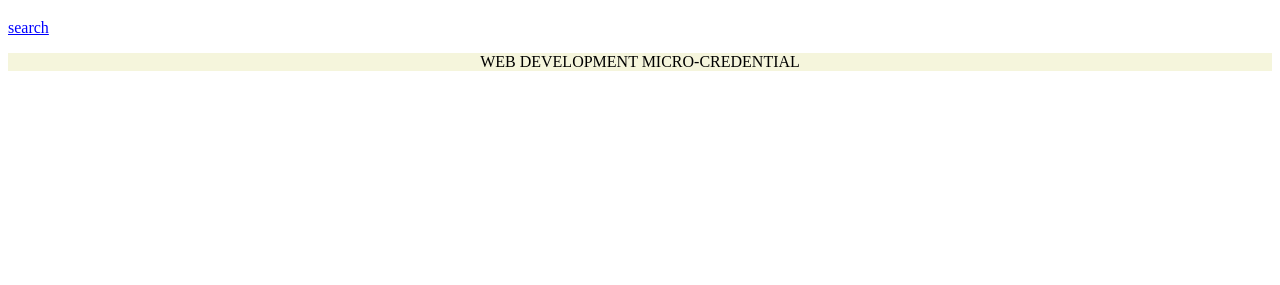
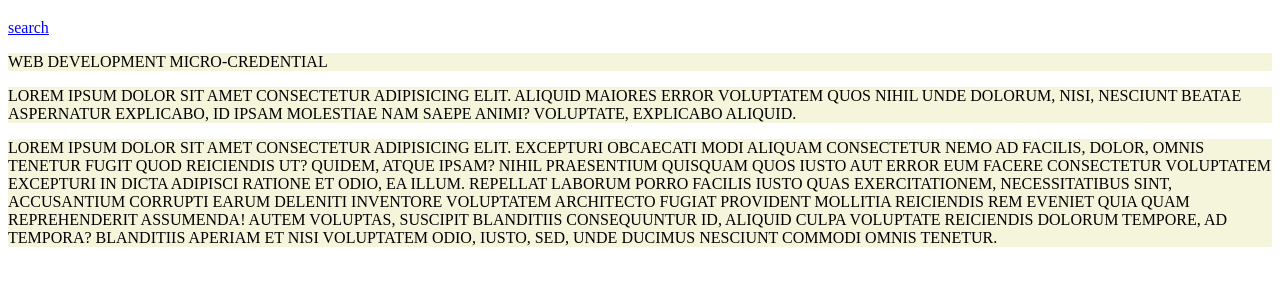
Before and after one commit to PaolaDesign/project-1-april-2023, a plain HTML site: page index.html in a window 1280 px wide. Shown: the part 61-346 px from the top of the page. Drawn offline with Linux system fonts and the light colour scheme.

Commit message:
lorem text added

```diff
--- a/index.html
+++ b/index.html
@@ -3,11 +3,30 @@
   <head>
     <meta charset="utf-8" />
     <title>project 1</title>
-    <link rel="stylesheet" href="styles.css">
+    <link rel="stylesheet" href="styles.css" />
   </head>
   <body>
     <h1>homepage</h1>
     <a href="https://www.google.com">search</a>
     <p>web development micro-credential</p>
+    <p>
+      Lorem ipsum dolor sit amet consectetur adipisicing elit. Aliquid maiores
+      error voluptatem quos nihil unde dolorum, nisi, nesciunt beatae aspernatur
+      explicabo, id ipsam molestiae nam saepe animi? Voluptate, explicabo
+      aliquid.
+    </p>
+    <p>
+      Lorem ipsum dolor sit amet consectetur adipisicing elit. Excepturi
+      obcaecati modi aliquam consectetur nemo ad facilis, dolor, omnis tenetur
+      fugit quod reiciendis ut? Quidem, atque ipsam? Nihil praesentium quisquam
+      quos iusto aut error eum facere consectetur voluptatem excepturi in dicta
+      adipisci ratione et odio, ea illum. Repellat laborum porro facilis iusto
+      quas exercitationem, necessitatibus sint, accusantium corrupti earum
+      deleniti inventore voluptatem architecto fugiat provident mollitia
+      reiciendis rem eveniet quia quam reprehenderit assumenda! Autem voluptas,
+      suscipit blanditiis consequuntur id, aliquid culpa voluptate reiciendis
+      dolorum tempore, ad tempora? Blanditiis aperiam et nisi voluptatem odio,
+      iusto, sed, unde ducimus nesciunt commodi omnis tenetur.
+    </p>
   </body>
 </html>
--- a/styles.css
+++ b/styles.css
@@ -8,7 +8,6 @@ p  {
     color: black;
     background-color: beige;
     text-transform: uppercase;
-    text-align: center;
 }
 a {
     color: blue;
```
